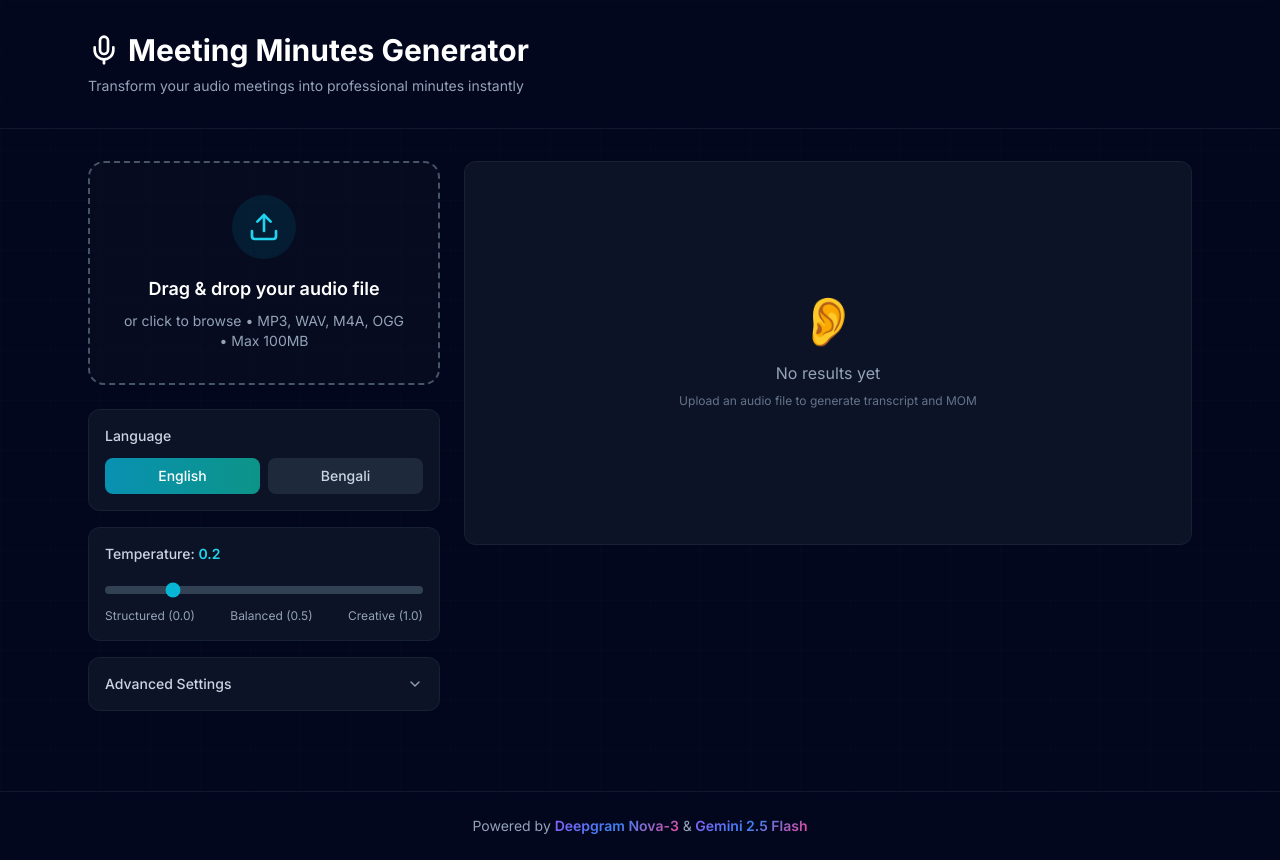
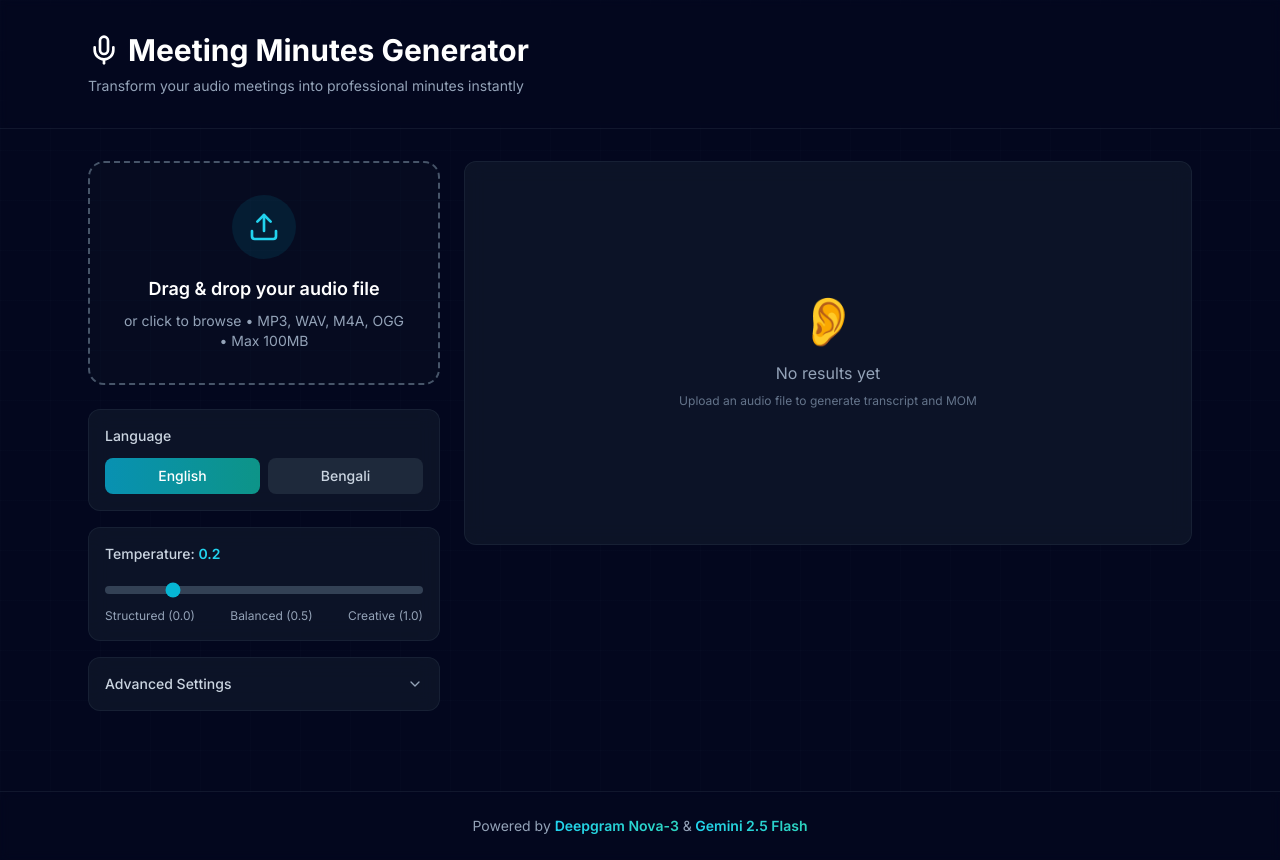
Before and after one commit to Atik471/meeting-minutes-generator, a React (Vite) app in the folder frontend/: page / in a window 1280 px wide. Built offline with nearby package versions, Linux system fonts and the light colour scheme; no server answers.

Commit message:
update font colors and match primary color

```diff
--- a/frontend/src/App.jsx
+++ b/frontend/src/App.jsx
@@ -319,8 +319,8 @@ function App() {
           <div className="max-w-6xl mx-auto px-6 py-6 text-center text-slate-400 text-sm">
             <p>
               Powered by{' '}
-              <span className="gradient-text font-semibold">Deepgram Nova-3</span> &
-              <span className="gradient-text font-semibold"> Gemini 2.5 Flash</span>
+              <span className="bg-gradient-to-r from-cyan-400 to-teal-400 bg-clip-text text-transparent font-semibold">Deepgram Nova-3</span> &
+              <span className="bg-gradient-to-r from-cyan-400 to-teal-400 bg-clip-text text-transparent font-semibold"> Gemini 2.5 Flash</span>
             </p>
           </div>
         </footer>
--- a/frontend/src/components/OutputPanel.jsx
+++ b/frontend/src/components/OutputPanel.jsx
@@ -198,8 +198,8 @@ const OutputPanel = ({ transcript, mom, activeTab, onTabChange }) => {
             <div className="p-4 max-h-96 overflow-y-auto prose prose-invert max-w-none">
               <ReactMarkdown
                 components={{
-                  h1: ({ children }) => <h1 className="text-2xl font-bold text-purple-400 mt-6 mb-4">{children}</h1>,
-                  h2: ({ children }) => <h2 className="text-xl font-bold text-blue-400 mt-5 mb-3">{children}</h2>,
+                  h1: ({ children }) => <h1 className="text-2xl font-bold bg-gradient-to-r from-cyan-400 to-teal-400 bg-clip-text text-transparent mt-6 mb-4">{children}</h1>,
+                  h2: ({ children }) => <h2 className="text-xl font-bold text-cyan-300 mt-5 mb-3">{children}</h2>,
                   h3: ({ children }) => <h3 className="text-lg font-bold text-slate-300 mt-4 mb-2">{children}</h3>,
                   p: ({ children }) => <p className="text-slate-300 mb-3 leading-relaxed">{children}</p>,
                   ul: ({ children }) => <ul className="list-disc list-inside text-slate-300 mb-3 space-y-1">{children}</ul>,
@@ -210,7 +210,7 @@ const OutputPanel = ({ transcript, mom, activeTab, onTabChange }) => {
                     <code className="bg-slate-800 text-orange-400 px-2 py-1 rounded text-sm font-mono">{children}</code>
                   ),
                   blockquote: ({ children }) => (
-                    <blockquote className="border-l-4 border-purple-500 pl-4 italic text-slate-400 my-3">{children}</blockquote>
+                    <blockquote className="border-l-4 border-cyan-500 pl-4 italic text-slate-400 my-3">{children}</blockquote>
                   ),
                 }}
               >
```
